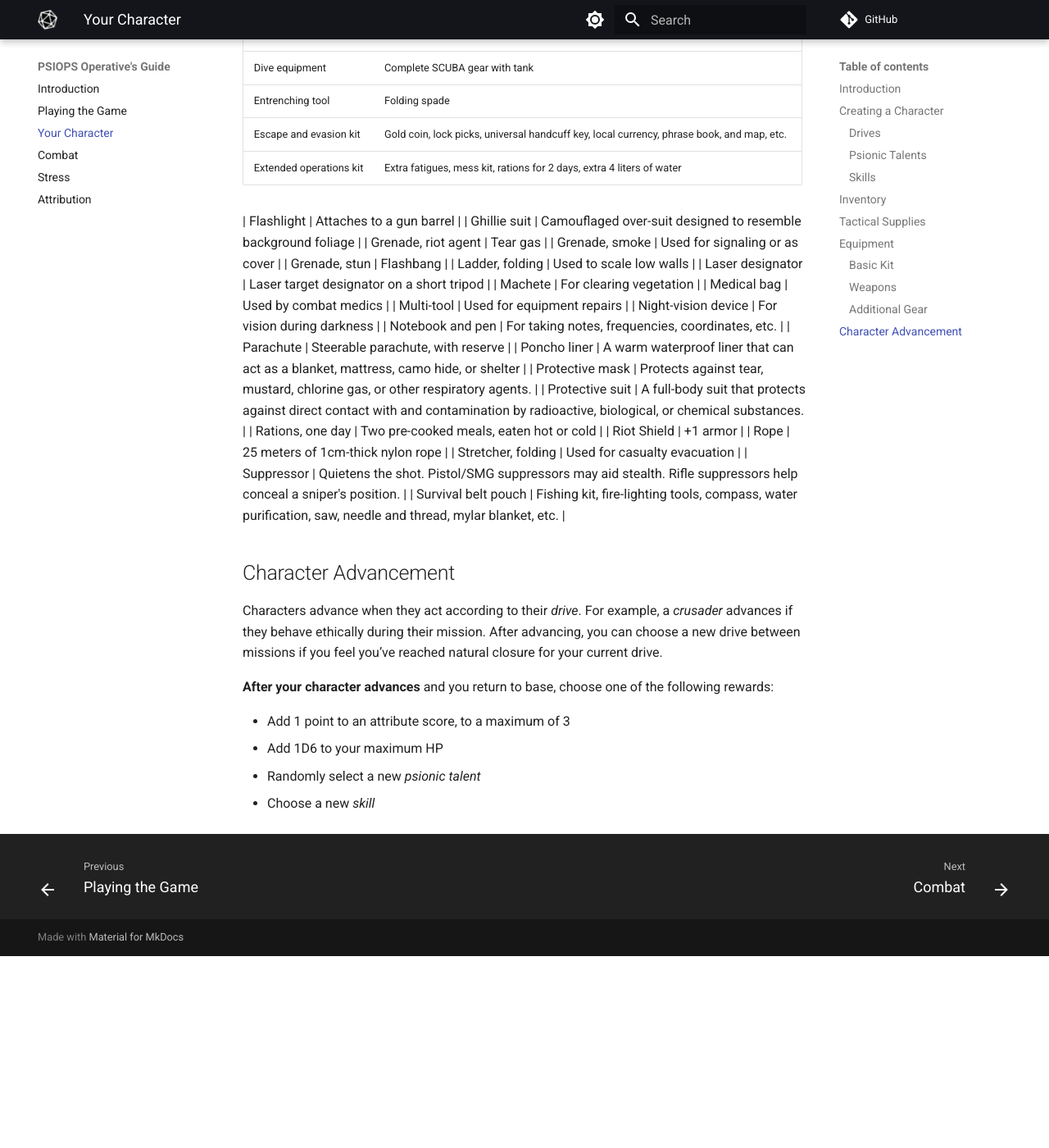
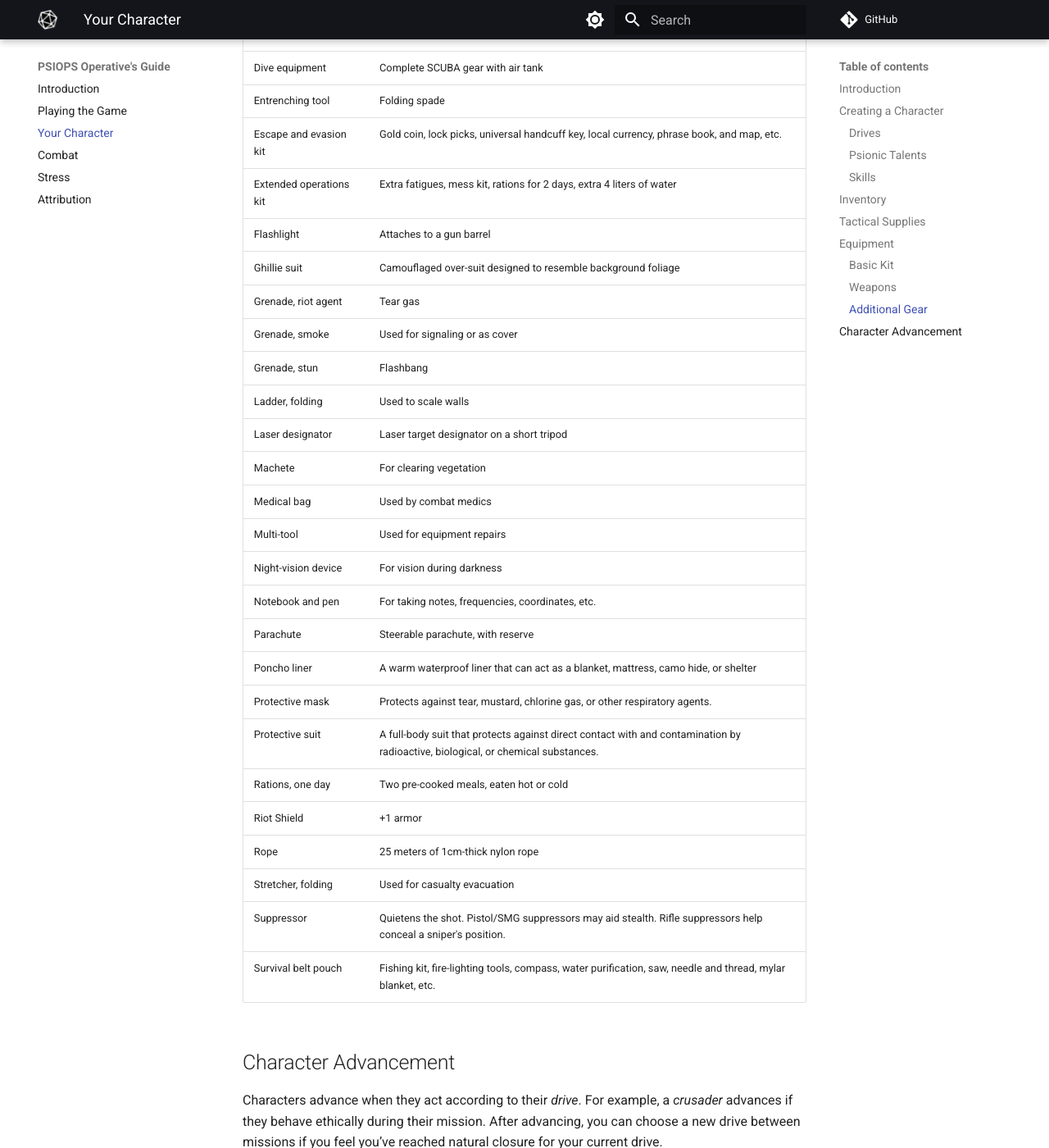
Before and after one commit to joemoose/psiops, an MkDocs documentation site: the page built from docs/character.md, in a window 1280 px wide and 1400 px high, scrolled down 12052 px. Shown: the whole window at 82% size. Built offline with MkDocs 1.6.1 and Material for MkDocs 9.7.7, drawn with Linux system fonts in a browser that asks for light colours; comment, search, counter and statistics services are not loaded; before the commit the page ends 13218 px from its top, so only the background shows below that; some of the changed text lies outside the part shown.

Commit message:
Update character.md

```diff
--- a/docs/character.md
+++ b/docs/character.md
@@ -252,19 +252,18 @@
 | Bolt cutters | Cuts wires or bolts up to 6mm thick |
 | C-4 demolition kit | 3 x 500g blocks of plastic explosives with detonators, command wires, and firing trigger |
 | Camcorder | For recon use or evidence gathering |
-| Compass and maps | Often used with a GPS tracker |
+| Compass and maps | Overland navigation |
 | Detcord | Used to breach doors or walls |
-| Dive equipment | Complete SCUBA gear with tank |
+| Dive equipment | Complete SCUBA gear with air tank |
 | Entrenching tool | Folding spade |
 | Escape and evasion kit | Gold coin, lock picks, universal handcuff key, local currency, phrase book, and map, etc. |
 | Extended operations kit | Extra fatigues, mess kit, rations for 2 days, extra 4 liters of water |
-
 | Flashlight | Attaches to a gun barrel |
 | Ghillie suit | Camouflaged over-suit designed to resemble background foliage |
 | Grenade, riot agent | Tear gas |
 | Grenade, smoke | Used for signaling or as cover |
 | Grenade, stun | Flashbang |
-| Ladder, folding | Used to scale low walls |
+| Ladder, folding | Used to scale walls |
 | Laser designator | Laser target designator on a short tripod |
 | Machete | For clearing vegetation |
 | Medical bag | Used by combat medics |
```
Also changed, not shown: other parts of docs/character.md (+3 -3 lines).
